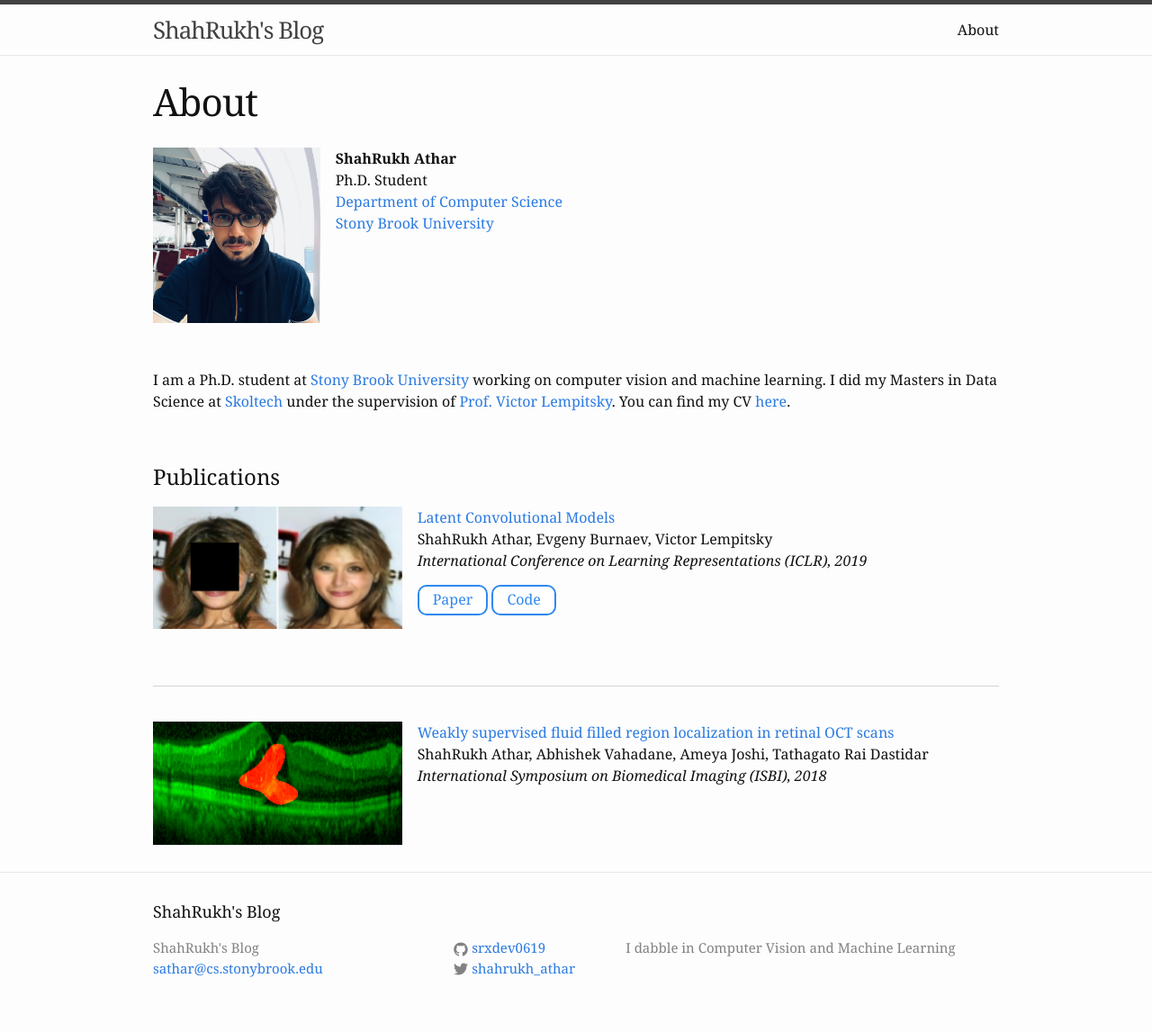
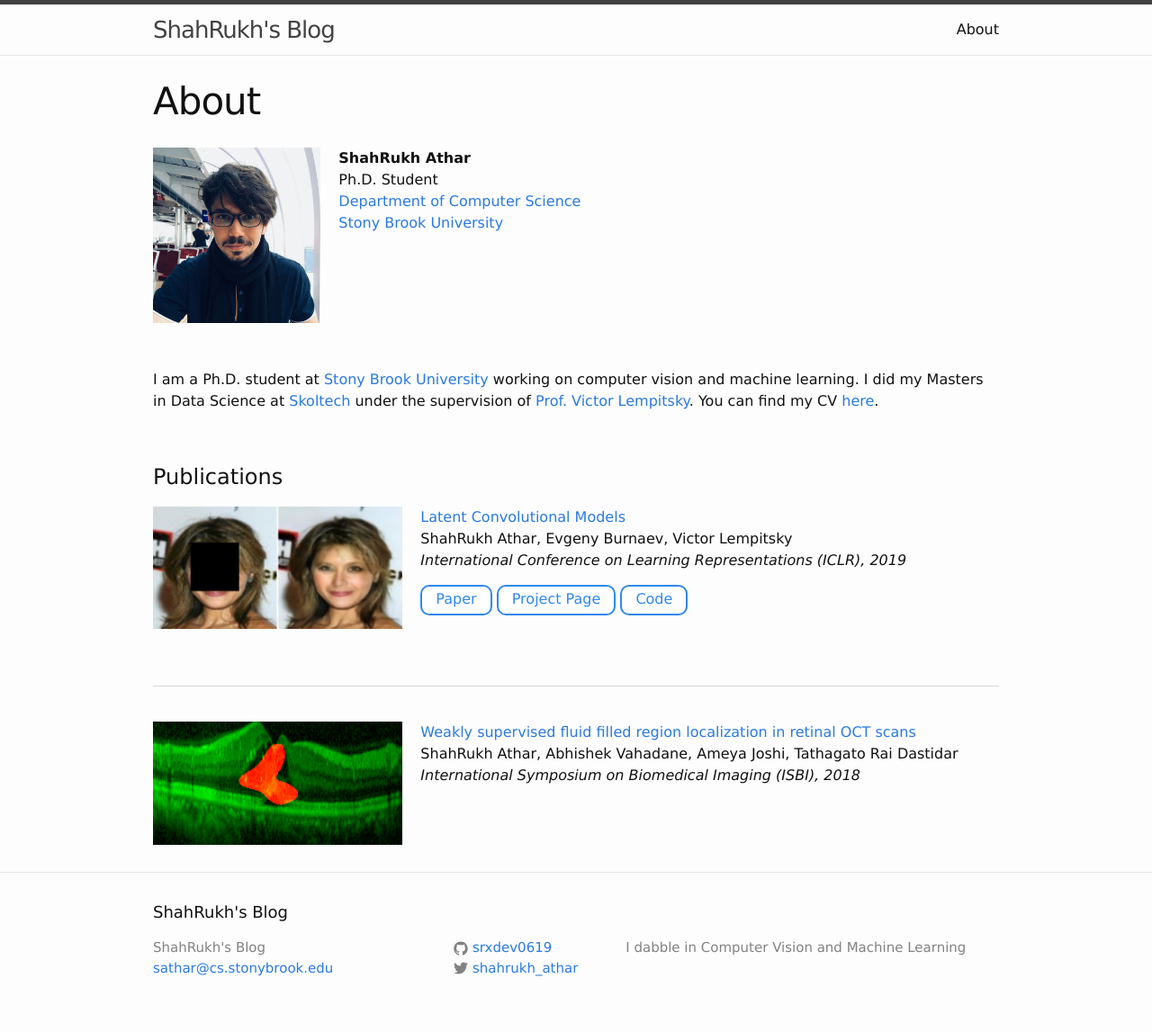
Before and after one commit to shahrukhathar/shahrukhathar.github.io, a Jekyll site: the page built from pages/about.md, in a window 1280 px wide. Shown: the whole page at 90% size. Built offline with Jekyll 4.4.1, drawn with Linux system fonts in a browser that asks for light colours; nearby versions of some CDN libraries; library files that are not in the unit come from our copies.

Commit message:
Updated Page

```diff
--- a/css/main.scss
+++ b/css/main.scss
@@ -6,7 +6,7 @@
 
 
 // Our variables
-$base-font-family: "Georgia", Helvetica, Arial, sans-serif;
+$base-font-family: "Verdana", Helvetica, Arial, sans-serif;
 $base-font-size:   16px;
 $base-font-weight: 400;
 $small-font-size:  $base-font-size * 0.875;
--- a/pages/about.md
+++ b/pages/about.md
@@ -33,7 +33,7 @@ I am a Ph.D. student at [Stony Brook University](https://www.cs.stonybrook.edu/)
  &nbsp; &nbsp; ShahRukh Athar, Evgeny Burnaev, Victor Lempitsky<br/>
  &nbsp; &nbsp; *International Conference on Learning Representations (ICLR), 2019*<br/>
 
- &nbsp; &nbsp; [Paper](https://openreview.net/pdf?id=HJGciiR5Y7){: .btn} [Code](https://github.com/srxdev0619/Latent_Convolutional_Models){: .btn}
+ &nbsp; &nbsp;  [Paper](https://openreview.net/pdf?id=HJGciiR5Y7){: .btn} [Project Page](http://shahrukhathar.github.io/2018/06/06/LCM.html){: .btn} [Code](https://github.com/srxdev0619/Latent_Convolutional_Models){: .btn}
 
 <br/><br/>
 <hr style="height:1px;border:none;color:#D3D3D3;background-color:#D3D3D3">
```
